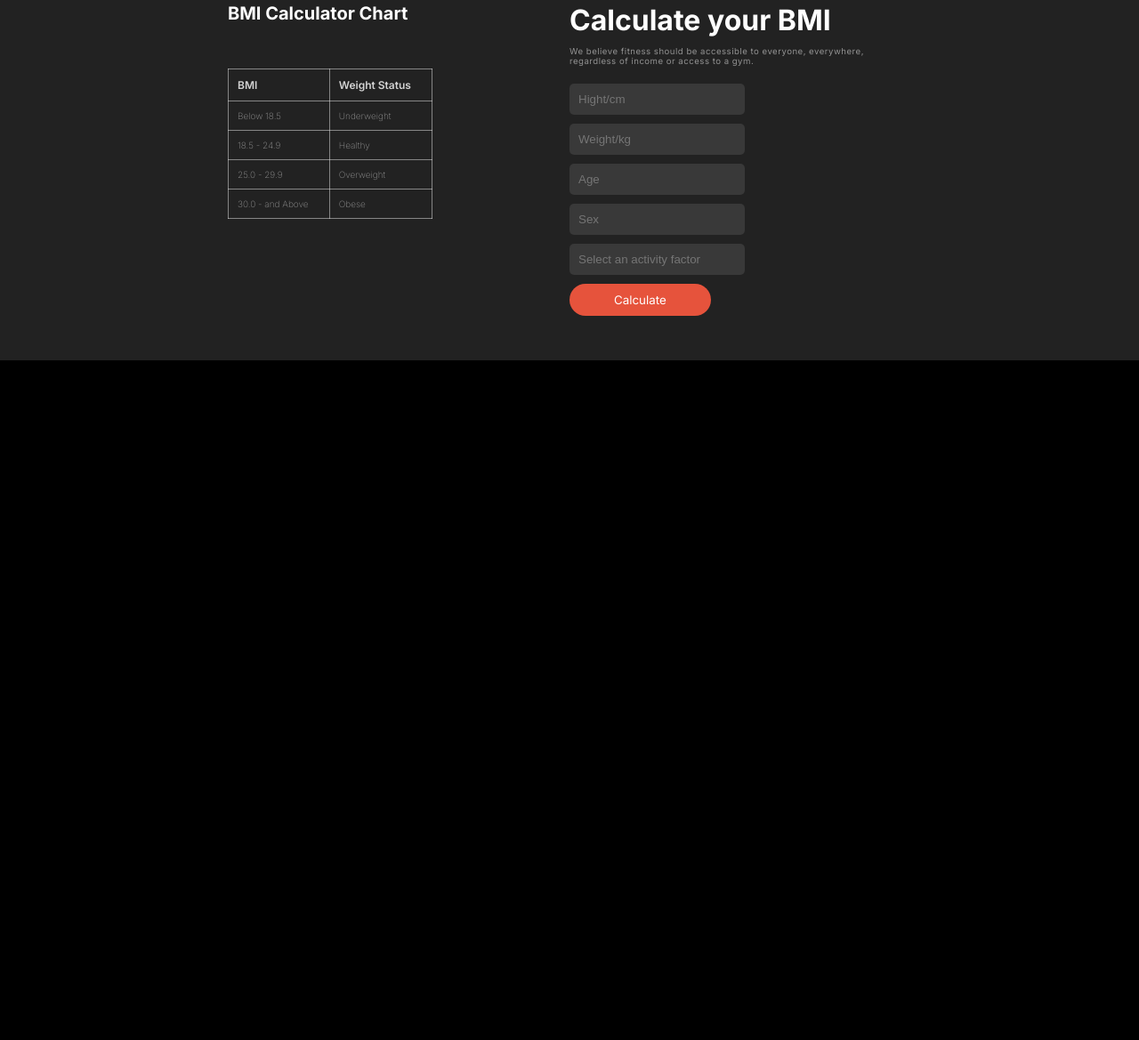
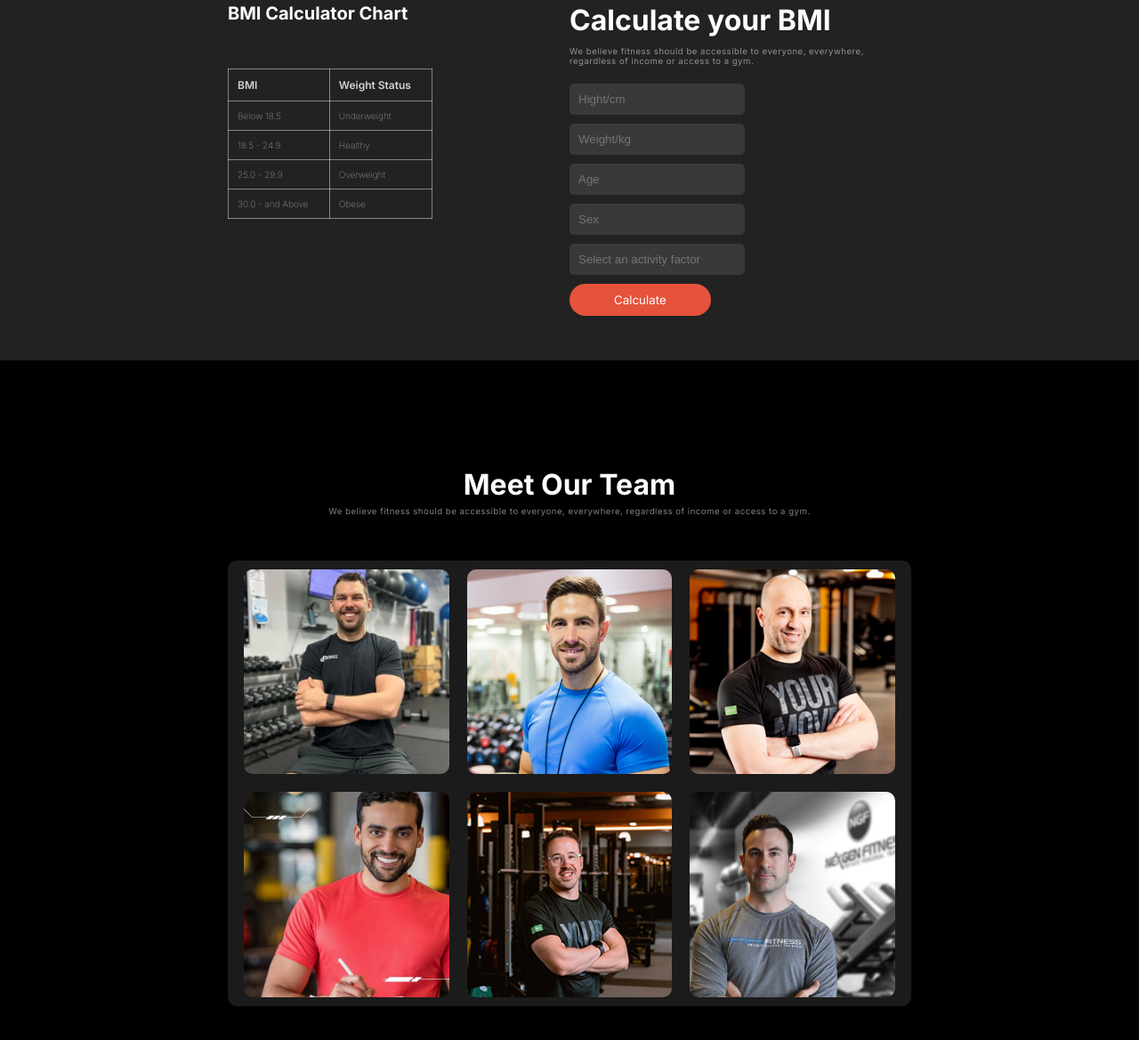
Before and after one commit to refatalhasan48/assignment-2, a plain HTML site: page index.html in a window 1280 px wide. Shown: the part 2129-3298 px from the top of the page at 89% size. Before the commit the page ends 2534 px from the top, so only its background shows below. Drawn offline with Linux system fonts and the light colour scheme; a web font is replaced by a local one.

```diff
--- a/index.html
+++ b/index.html
@@ -148,5 +148,21 @@
             </div>
         </div>
     </div>
+    <div class="meetsectionmain">
+        <div class="meetsub">
+                <h1 class="h1-style">Meet Our Team</h1>
+                <p class="p-style">We believe fitness should be accessible to everyone, everywhere, regardless of income or access to a gym.</p>
+            <div class="meetimage">
+                <div class="image-container">
+                    <img src="images/trainer1.png" alt="Image 1">
+                    <img src="images/trainer2.png" alt="Image 2">
+                    <img src="images/trainer3.png" alt="Image 3">
+                    <img src="images/trainer4.png" alt="Image 4">
+                    <img src="images/trainer5.png" alt="Image 5">
+                    <img src="images/trainer6.png" alt="Image 6">
+                </div>
+            </div>
+        </div>
+    </div>
 </body>
 </html>
--- a/style.css
+++ b/style.css
@@ -480,3 +480,51 @@
     color: white;
     border: none;
 }
+
+.meetsectionmain {
+    height: 100vh;
+    width: 100vw;
+    justify-content: center;
+    display: flex;
+}
+
+.meetsub {
+    height: fit-content;
+    width: 60vw;
+    margin-top: 100px;
+}
+
+.meetsub>h1 {
+    color: white;
+    text-align: center;
+    margin-top: 20px;
+}
+.meetsub>p {
+    text-align: center;
+    margin-top: 5px;
+}
+
+.meetimage {
+    height: fit-content;
+    width: 100%;
+    background-color: rgb(27, 27, 27);
+    margin-top: 50px;
+    border-radius: 10px;
+    align-items: center;
+    justify-content: center;
+    display: flex;
+}
+
+.image-container {
+    display: flex;
+    flex-wrap: wrap;
+    width: 100%;
+    justify-content: center;
+}
+
+.image-container img {
+    width: 30%;
+    object-fit: cover;
+    margin: 10px;
+    border-radius: 10px;
+}
```
